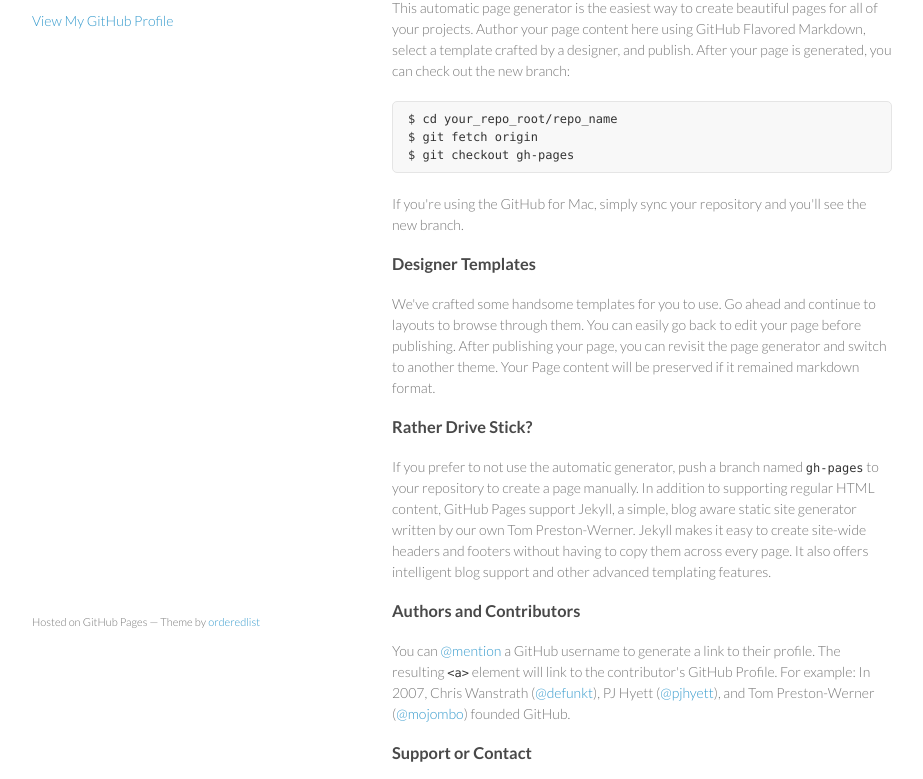
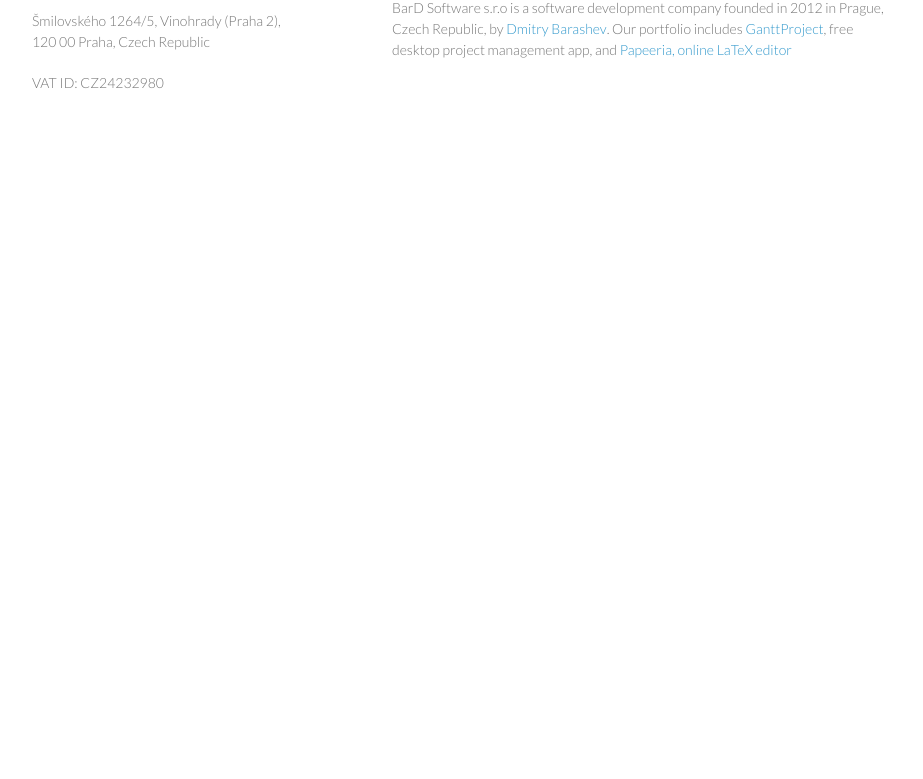
Before and after one commit to bardsoftware/bardsoftware.github.io, a plain HTML site: page index.html in a window 1280 px wide. Shown: the part 99-878 px from the top of the page, without its empty margins (178-1101 px from the left). After the commit the page ends 800 px from the top, so only its background shows below. Drawn offline with Linux system fonts and the light colour scheme.

Commit message:
some real content

```diff
--- a/index.html
+++ b/index.html
@@ -15,51 +15,21 @@
   <body>
     <div class="wrapper">
       <header>
-        <h1>Bardsoftware.GitHub.io</h1>
-        <p></p>
-
-
-        <p class="view"><a href="https://github.com/bardsoftware">View My GitHub Profile</a></p>
-
+        <h1>BarD Software s.r.o</h1>
+        <p>Šmilovského 1264/5, Vinohrady (Praha 2), 120 00 Praha, Czech Republic</p>
+        <p>VAT ID: CZ24232980</p>
       </header>
       <section>
         <h3>
-<a id="welcome-to-github-pages" class="anchor" href="#welcome-to-github-pages" aria-hidden="true"><span class="octicon octicon-link"></span></a>Welcome to GitHub Pages.</h3>
+			<a id="about" class="anchor" href="#about" aria-hidden="true"><span class="octicon octicon-link"></span></a>
+			About
+        </h3>
 
-<p>This automatic page generator is the easiest way to create beautiful pages for all of your projects. Author your page content here using GitHub Flavored Markdown, select a template crafted by a designer, and publish. After your page is generated, you can check out the new branch:</p>
+<p>BarD Software s.r.o is a software development company founded in 2012 in Prague, Czech Republic, by <a href="https://www.linkedin.com/in/dbarashev">Dmitry Barashev</a>. Our portfolio includes <a href="http://ganttproject.biz">GanttProject</a>, free desktop project management app, and <a href="http://papeeria.com">Papeeria, online LaTeX editor</a>
+</p>
 
-<pre><code>$ cd your_repo_root/repo_name
-$ git fetch origin
-$ git checkout gh-pages
-</code></pre>
-
-<p>If you're using the GitHub for Mac, simply sync your repository and you'll see the new branch.</p>
-
-<h3>
-<a id="designer-templates" class="anchor" href="#designer-templates" aria-hidden="true"><span class="octicon octicon-link"></span></a>Designer Templates</h3>
-
-<p>We've crafted some handsome templates for you to use. Go ahead and continue to layouts to browse through them. You can easily go back to edit your page before publishing. After publishing your page, you can revisit the page generator and switch to another theme. Your Page content will be preserved if it remained markdown format.</p>
-
-<h3>
-<a id="rather-drive-stick" class="anchor" href="#rather-drive-stick" aria-hidden="true"><span class="octicon octicon-link"></span></a>Rather Drive Stick?</h3>
-
-<p>If you prefer to not use the automatic generator, push a branch named <code>gh-pages</code> to your repository to create a page manually. In addition to supporting regular HTML content, GitHub Pages support Jekyll, a simple, blog aware static site generator written by our own Tom Preston-Werner. Jekyll makes it easy to create site-wide headers and footers without having to copy them across every page. It also offers intelligent blog support and other advanced templating features.</p>
-
-<h3>
-<a id="authors-and-contributors" class="anchor" href="#authors-and-contributors" aria-hidden="true"><span class="octicon octicon-link"></span></a>Authors and Contributors</h3>
-
-<p>You can <a href="https://github.com/blog/821" class="user-mention">@mention</a> a GitHub username to generate a link to their profile. The resulting <code>&lt;a&gt;</code> element will link to the contributor's GitHub Profile. For example: In 2007, Chris Wanstrath (<a href="https://github.com/defunkt" class="user-mention">@defunkt</a>), PJ Hyett (<a href="https://github.com/pjhyett" class="user-mention">@pjhyett</a>), and Tom Preston-Werner (<a href="https://github.com/mojombo" class="user-mention">@mojombo</a>) founded GitHub.</p>
-
-<h3>
-<a id="support-or-contact" class="anchor" href="#support-or-contact" aria-hidden="true"><span class="octicon octicon-link"></span></a>Support or Contact</h3>
-
-<p>Having trouble with Pages? Check out the documentation at <a href="https://help.github.com/pages">https://help.github.com/pages</a> or contact <a href="mailto:support@github.com">support@github.com</a> and we’ll help you sort it out.</p>
       </section>
-      <footer>
-        <p><small>Hosted on GitHub Pages &mdash; Theme by <a href="https://github.com/orderedlist">orderedlist</a></small></p>
-      </footer>
     </div>
     <script src="javascripts/scale.fix.js"></script>
-
   </body>
 </html>
```
